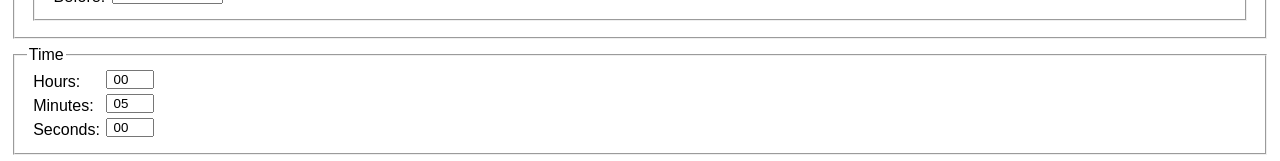
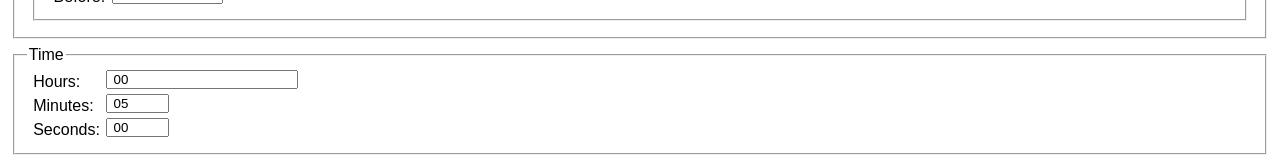
Before and after one commit to AlexWayfer/stream_timer_old, a Vue app: page /#/ in a window 1280 px wide. Shown: the part 148-309 px from the top of the page. Built offline with nearby package versions, Linux system fonts and the light colour scheme.

Commit message:
Add limitations for time inputs
`min` and `max` attributes with `number` type.

Resolve #3.

```diff
--- a/src/components/ConfigurationForm.vue
+++ b/src/components/ConfigurationForm.vue
@@ -27,17 +27,33 @@
 
 			<label>
 				<span>Hours:</span>
-				<input size="2" v-model="hours" required />
+				<input type="number" v-model="hours" min="0" size="2" required />
 			</label>
 
 			<label>
 				<span>Minutes:</span>
-				<input size="2" v-model="minutes" @input="inputHandler" required />
+				<input
+					type="number"
+					v-model="minutes"
+					@input="inputHandler"
+					min="0"
+					max="59"
+					size="2"
+					required
+				/>
 			</label>
 
 			<label>
 				<span>Seconds:</span>
-				<input size="2" v-model="seconds" @input="inputHandler" required />
+				<input
+					type="number"
+					v-model="seconds"
+					@input="inputHandler"
+					min="0"
+					max="59"
+					size="2"
+					required
+				/>
 			</label>
 		</fieldset>
 
```
